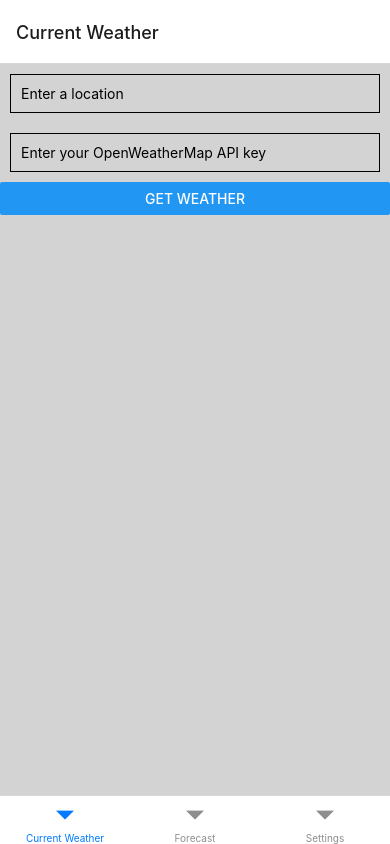
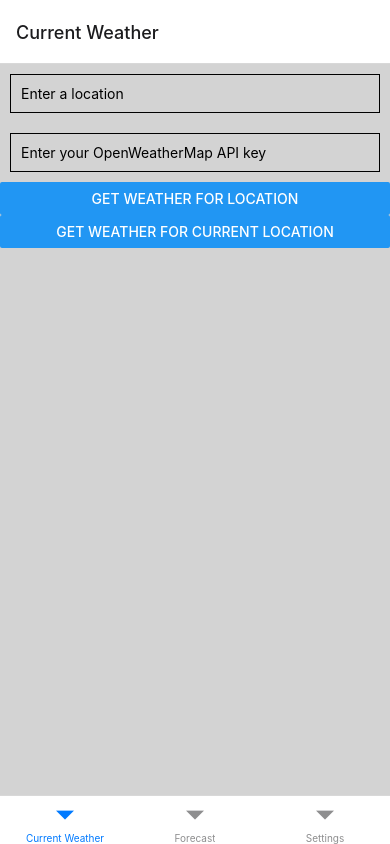
Before and after one commit to vaasuu/react-native-weather-app, a React Native app: screen / in a window 390 px wide. Built offline with nearby package versions, Linux system fonts and the light colour scheme.

Commit message:
Add button to get weather for current location

```diff
--- a/components/CurrentWeatherScreen.jsx
+++ b/components/CurrentWeatherScreen.jsx
@@ -1,16 +1,42 @@
 import React, { useState } from "react";
-import { Alert, SafeAreaView, View, Button } from "react-native";
+import { Alert, SafeAreaView, View, Button, Text } from "react-native";
 import WeatherInfo from "./WeatherInfo";
 import Header from "./Header";
 import Inputs from "./Inputs";
+import * as Location from "expo-location";
 
 // Weather app with 3 sections
 const CurrentWeatherScreen = ({ navigation }) => {
   const [error, setError] = useState(null);
   const [weatherJson, setWeatherJson] = useState(null);
 
-  const fetchWeatherHandler = async (location, apikey) => {
-    const url = `https://api.openweathermap.org/data/2.5/weather?units=metric&q=${location}&appid=${apikey}`;
+  const getLocation = async () => {
+    let { status } = await Location.requestForegroundPermissionsAsync();
+    if (status !== "granted") {
+      Alert.alert("Permission to access location was denied");
+      return;
+    }
+
+    let location = await Location.getCurrentPositionAsync({});
+    return location;
+  };
+
+  const fetchWeatherCurrentLocationHandler = async (apikey) => {
+    // Get current location
+    const location = await getLocation();
+    const lat = location.coords.latitude;
+    const lon = location.coords.longitude;
+
+    const url = `https://api.openweathermap.org/data/2.5/weather?units=metric&lat=${lat}&lon=${lon}&appid=${apikey}`;
+    fetchWeatherHandler(url, apikey);
+  };
+
+  const fetchWeatherByCityHandler = async (city, apikey) => {
+    const url = `https://api.openweathermap.org/data/2.5/weather?units=metric&q=${city}&appid=${apikey}`;
+    fetchWeatherHandler(url, apikey);
+  };
+
+  const fetchWeatherHandler = async (url, apikey) => {
     console.log(url);
     const response = await fetch(url);
     const json = await response.json();
@@ -40,13 +66,18 @@ const CurrentWeatherScreen = ({ navigation }) => {
       {weatherJson && (
         <>
           <Header cityName={weatherJson?.name} style={{ flex: 1 }} />
-          <View style={{ flex: 4 }}>
+          <View style={{ flex: 2 }}>
             <WeatherInfo weatherData={weatherJson} />
           </View>
         </>
       )}
       <View style={{ flex: 1 }}>
-        <Inputs fetchWeatherHandler={fetchWeatherHandler} />
+        <Inputs
+          fetchWeatherHandler={fetchWeatherByCityHandler}
+          fetchWeatherCurrentLocationHandler={
+            fetchWeatherCurrentLocationHandler
+          }
+        />
       </View>
     </SafeAreaView>
   );
--- a/components/Inputs.jsx
+++ b/components/Inputs.jsx
@@ -1,7 +1,10 @@
 import { React, useState } from "react";
 import { TextInput, View, StyleSheet, Button } from "react-native";
 
-const Inputs = ({ fetchWeatherHandler }) => {
+const Inputs = ({
+  fetchWeatherHandler,
+  fetchWeatherCurrentLocationHandler,
+}) => {
   const [location, setLocation] = useState("");
   const [apikey, setApikey] = useState("");
   return (
@@ -19,8 +22,13 @@ const Inputs = ({ fetchWeatherHandler }) => {
       />
       <Button
         style={styles.button}
-        title="Get Weather"
+        title="Get Weather for location"
         onPress={() => fetchWeatherHandler(location, apikey)}
+      />
+      <Button
+        style={styles.button}
+        title="Get Weather for current location"
+        onPress={() => fetchWeatherCurrentLocationHandler(apikey)}
       />
     </View>
   );
--- a/package.json
+++ b/package.json
@@ -18,7 +18,8 @@
     "react": "18.1.0",
     "react-dom": "18.1.0",
     "react-native": "0.70.5",
-    "react-native-web": "~0.18.9"
+    "react-native-web": "~0.18.9",
+    "expo-location": "~15.0.1"
   },
   "devDependencies": {
     "@babel/core": "^7.12.9"
```
Also changed, not shown: 1 other file (tests, documents, lock files or other folders).
